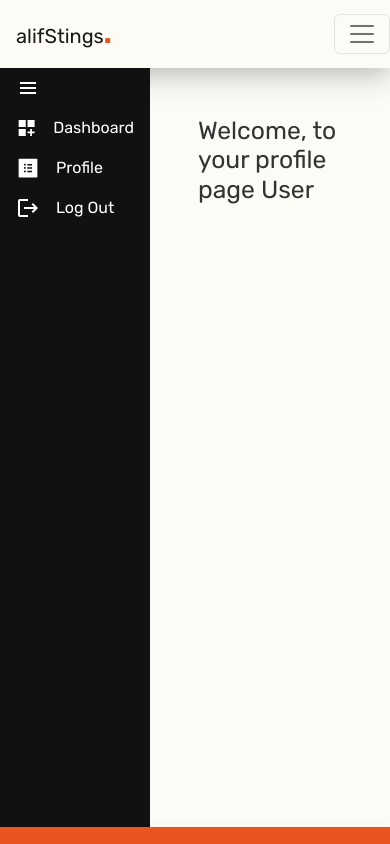
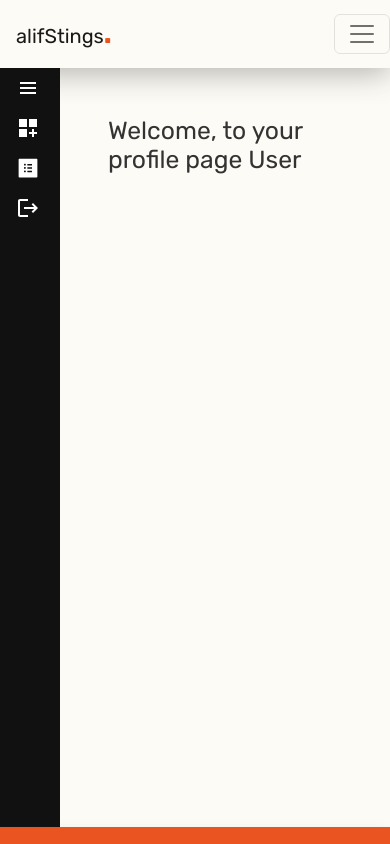
Before and after one commit to abdinaa17/alifStings, a React (Vite) app: page /dashboard/profile in a window 390 px wide. Shown: the top 844 px of the page. Built offline with nearby package versions, Linux system fonts and the light colour scheme; no server answers; the database is empty; sample sign-in values are in the browser's storage.

Commit message:
Add 100% width to register image to avoid overflow

```diff
--- a/src/pages/Dashboard/Dashboard.css
+++ b/src/pages/Dashboard/Dashboard.css
@@ -31,4 +31,10 @@
 .content {
   height: 90vh;
   width: 100vw;
+  padding: 5rem !important;
 }
+@media screen and (max-width: 768px) {
+  .content {
+    padding: 1rem 0 !important;
+  }
+}
--- a/src/pages/Dashboard/Sidebar.jsx
+++ b/src/pages/Dashboard/Sidebar.jsx
@@ -10,7 +10,7 @@ import "./Dashboard.css";
 const Sidebar = ({ logOutUser }) => {
   const [isSidebar, setIsSidebar] = useState(false);
   return (
-    <aside className={isSidebar ? "sidebar" : "sidebar active"}>
+    <aside className={isSidebar ? "sidebar active" : "sidebar"}>
       <div className="flex">
         <BiMenu
           color="white"
--- a/src/pages/RegisterPage.jsx
+++ b/src/pages/RegisterPage.jsx
@@ -114,7 +114,7 @@ const Register = () => {
             </div>
           </Col>
           <Col lg={4} md={6} className="d-none d-md-block my-4">
-            <img src={regsiterImg} alt="Register user" />
+            <img src={regsiterImg} alt="Register user" className="w-100" />
           </Col>
         </Row>
       </div>
```
